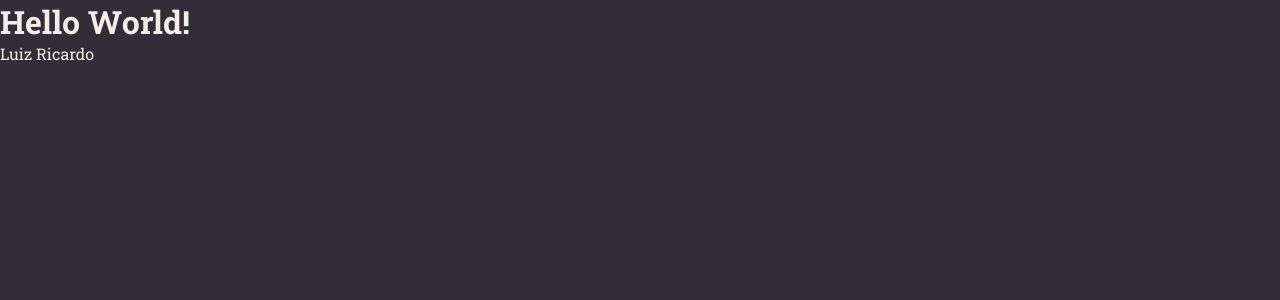
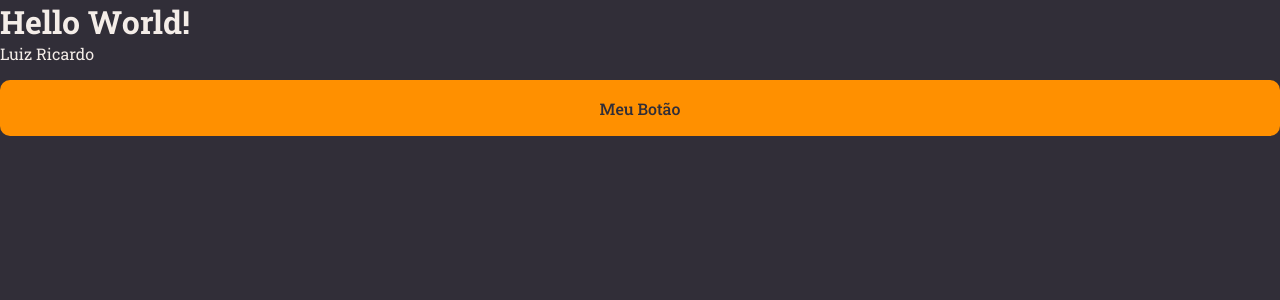
Before and after one commit to Luiz-Ricardo-Lopes/RocketNotes, a React (Vite) app in the folder vite-project/: page / in a window 1280 px wide. Shown: the top 300 px of the page. Built offline with nearby package versions, Linux system fonts and the light colour scheme.

Commit message:
componentização do botão no react

```diff
--- /dev/null
+++ b/vite-project/src/components/button/index.jsx
@@ -0,0 +1,11 @@
+import { Container } from "./styles";
+
+export function Button(){
+  return(
+  <Container type="button">
+    Meu Botão
+
+  </Container>
+
+  )
+}
--- /dev/null
+++ b/vite-project/src/components/button/styles.js
@@ -0,0 +1,18 @@
+import styled from 'styled-components'
+
+export const Container = styled.button`
+  width: 100%;
+  background-color: ${({ theme }) => theme.COLORS.ORANGE};
+  color: ${({ theme }) => theme.COLORS.BACKGROUND_800};
+
+  height: 56px;
+  border: 0;
+  padding: 0 16px;
+  margin-top: 16px;
+  border-radius: 10px;
+  font-weight: 500;
+
+  &:disabled {
+    opacity: 0.5;
+  }
+`
--- a/vite-project/src/pages/Details/index.jsx
+++ b/vite-project/src/pages/Details/index.jsx
@@ -1,4 +1,6 @@
 import {Container} from "./styles"
+
+import { Button } from "../../components/button"
 
 export function Details (){
 
@@ -8,6 +10,8 @@
       <h1>Hello World!</h1>
       <span>Luiz Ricardo</span>
 
+      <Button/>
+
     </Container>
   )
 }
```
